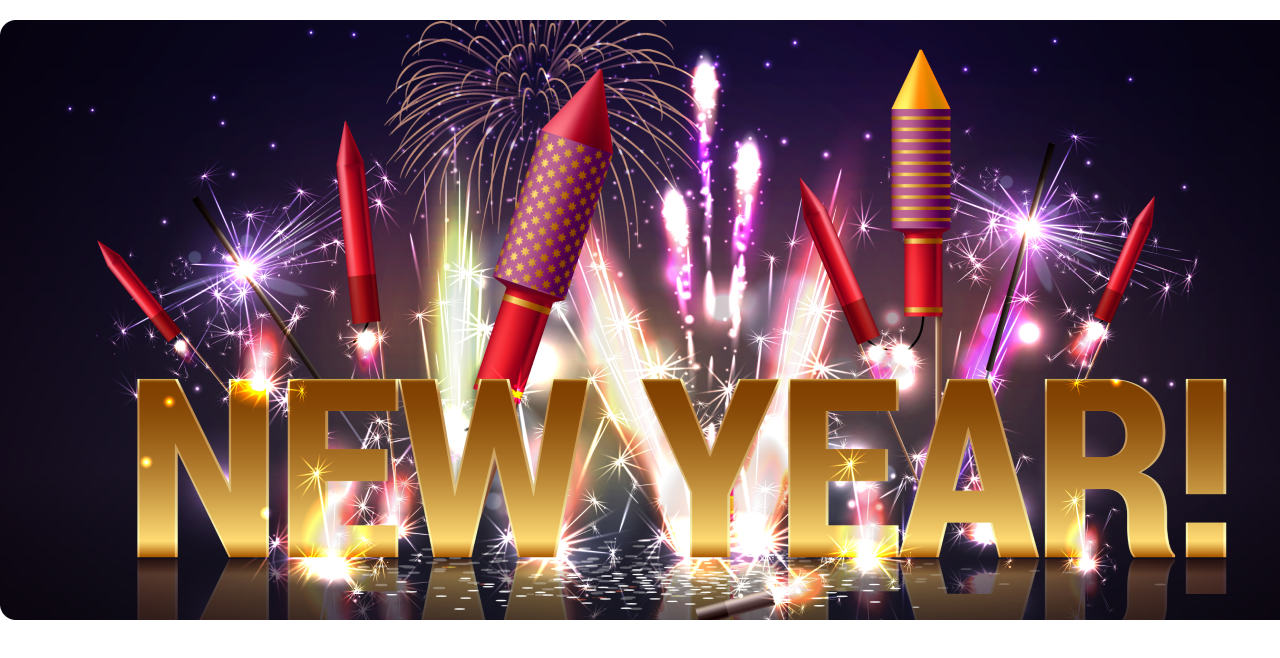
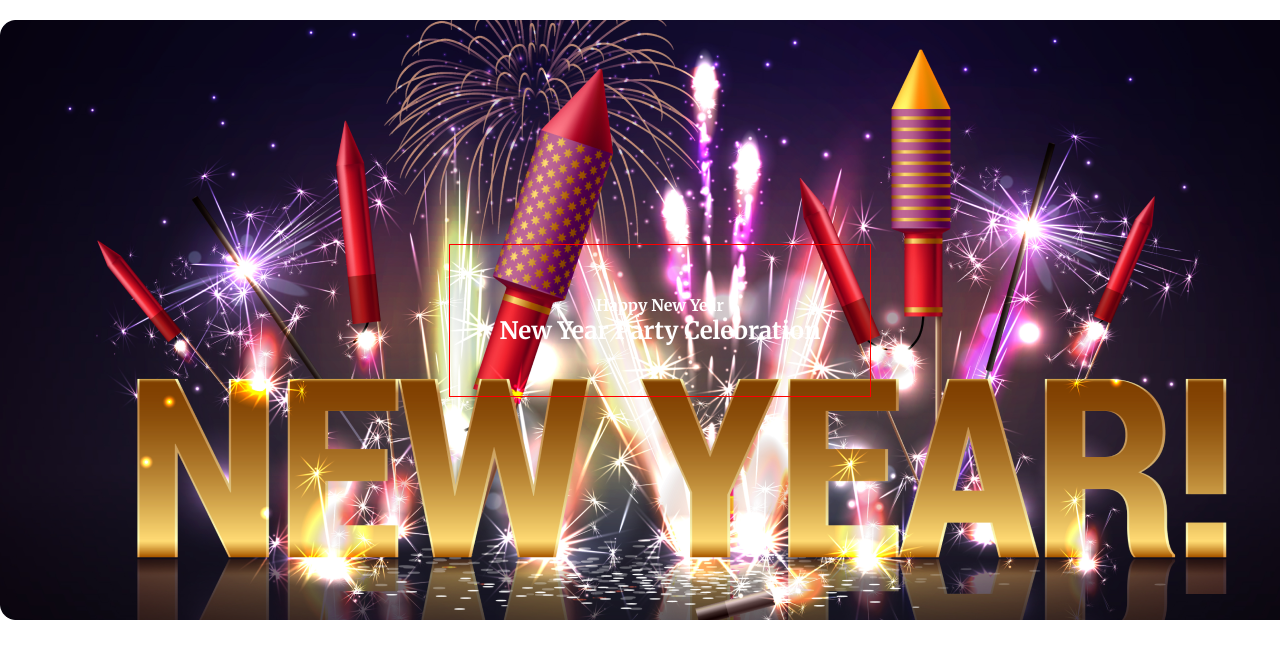
Before and after one commit to nabishafin/new-year-offer, a plain HTML site: page index.html in a window 1280 px wide. Shown: the top 658 px of the page. Drawn offline with Linux system fonts and the light colour scheme.

Commit message:
banner isshue

```diff
--- a/index.html
+++ b/index.html
@@ -10,7 +10,10 @@
 
 <body>
     <header class="banner">
-
+        <div class="banner-details">
+            <h4 class="text-happy">Happy New Year</h4>
+            <H2 class="text-headline">New Year Party Celebration</H2>
+        </div>
     </header>
     <main>
 
--- a/styles/index.css
+++ b/styles/index.css
@@ -20,4 +20,28 @@ body {
     background-size: cover;
     background-repeat: no-repeat;
     border-radius: 5px;
+    display: flex;
+    justify-content: center;
+    align-items: center;
 }
+
+.banner-details {
+    border: 1px solid red;
+    display: flex;
+    flex-direction: column;
+    justify-content: center;
+    align-items: center;
+    padding: 50px;
+}
+
+.text-happy {
+
+    text-align: center;
+    color: white;
+}
+
+.text-headline {
+
+    color: white;
+    text-align: center;
+}
```
